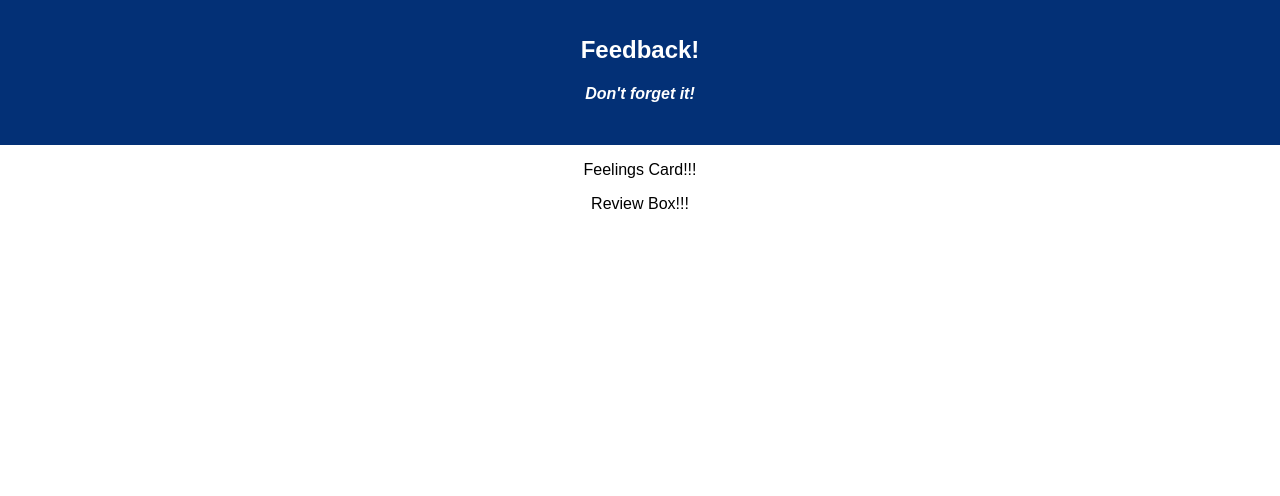
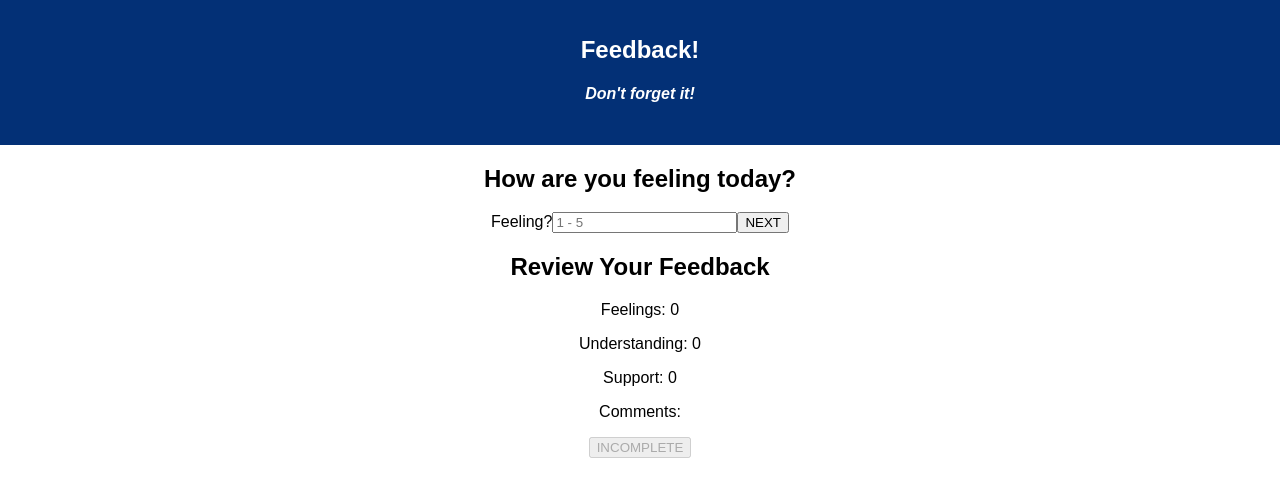
Before and after one commit to tomroselyn/redux-feedback-loop, a React (Create React App) app: page /support in a window 1280 px wide. Shown: the top 496 px of the page. Built offline with nearby package versions, Linux system fonts and the light colour scheme.

Commit message:
components updating store and displaying in review box

```diff
--- a/src/components/App/App.js
+++ b/src/components/App/App.js
@@ -1,7 +1,6 @@
 import React, { Component } from 'react';
 import {connect} from 'react-redux';
-import {HashRouter as Router, Route, Link} from 'react-router-dom';
-import axios from 'axios';
+import {HashRouter as Router, Route} from 'react-router-dom';
 import './App.css';
 
 //cards
--- a/src/components/CommentsCard/CommentsCard.jsx
+++ b/src/components/CommentsCard/CommentsCard.jsx
@@ -2,9 +2,23 @@ import React, { Component } from 'react';
 import { connect } from 'react-redux';
 
 class CommentsCard extends Component {
+
+    handleInput = (event) => {
+        this.props.dispatch({ type: 'SET_COMMENTS', payload: event.target.value })
+    }
+
+    handleNext = () => {
+        this.props.history.push('/');
+    }
+
     render() {
         return (
-            <p>Comments Card!!!</p>
+            <div>
+                <h2>Any comments you want to leave?</h2>
+                <label>Comments</label>
+                <input onChange={this.handleInput} type="text" placeholder="Comments" />
+                <button onClick={this.handleNext}>NEXT</button>
+            </div>
         )
     }
 }
--- a/src/components/FeelingsCard/FeelingsCard.jsx
+++ b/src/components/FeelingsCard/FeelingsCard.jsx
@@ -2,9 +2,23 @@ import React, {Component} from 'react';
 import {connect} from 'react-redux';
 
 class FeelingsCard extends Component {
+
+    handleInput = (event) => {
+        this.props.dispatch({type: 'SET_FEELINGS', payload: event.target.value})
+    }
+
+    handleNext = () => {
+        this.props.history.push('/understanding');
+    }
+
     render() {
         return (
-            <p>Feelings Card!!!</p>
+            <div>
+                <h2>How are you feeling today?</h2>
+                <label>Feeling?</label>
+                <input onChange={this.handleInput} type="number" placeholder="1 - 5" />
+                <button onClick={this.handleNext}>NEXT</button>
+            </div>
         )
     }
 }
--- a/src/components/Review/Review.jsx
+++ b/src/components/Review/Review.jsx
@@ -2,15 +2,44 @@ import React, { Component } from 'react';
 import { connect } from 'react-redux';
 
 class Review extends Component {
+
+    handleSubmit = () => {
+        console.log('form submitted, or did it???')
+    }
+
     render() {
+
+        let submitButton;
+
+        if (
+            this.props.feedback.feelings > 0
+            && this.props.feedback.feelings <= 5
+            && this.props.feedback.understanding > 0
+            && this.props.feedback.understanding <= 5
+            && this.props.feedback.support > 0
+            && this.props.feedback.support <= 5
+            && this.props.feedback.comments !== ''
+        ) {
+            submitButton = <button onClick={this.handleSubmit}>SUBMIT</button>
+        } else {
+            submitButton = <button disabled>INCOMPLETE</button>
+        }
+
         return (
-            <p>Review Box!!!</p>
+            <div>
+                <h2>Review Your Feedback</h2>
+                <p>Feelings: {this.props.feedback.feelings}</p>
+                <p>Understanding: {this.props.feedback.understanding}</p>
+                <p>Support: {this.props.feedback.support}</p>
+                <p>Comments: {this.props.feedback.comments}</p>
+                {submitButton}
+            </div>
         )
     }
 }
 
 const mapRedux = (reduxState) => {
-    return {reduxState}
+    return {feedback: reduxState.feedbackReducer}
 }
 
 export default connect(mapRedux)(Review);
--- a/src/components/SupportCard/SupportCard.jsx
+++ b/src/components/SupportCard/SupportCard.jsx
@@ -2,9 +2,23 @@ import React, { Component } from 'react';
 import { connect } from 'react-redux';
 
 class SupportCard extends Component {
+
+    handleInput = (event) => {
+        this.props.dispatch({ type: 'SET_SUPPORT', payload: event.target.value })
+    }
+
+    handleNext = () => {
+        this.props.history.push('/comments');
+    }
+
     render() {
         return (
-            <p>Support Card!!!</p>
+            <div>
+                <h2>How well are you being supported?</h2>
+                <label>Feeling?</label>
+                <input onChange={this.handleInput} type="number" placeholder="1 - 5" />
+                <button onClick={this.handleNext}>NEXT</button>
+            </div>
         )
     }
 }
--- a/src/components/UnderstandingCard/UnderstandingCard.jsx
+++ b/src/components/UnderstandingCard/UnderstandingCard.jsx
@@ -2,9 +2,23 @@ import React, { Component } from 'react';
 import { connect } from 'react-redux';
 
 class UnderstandingCard extends Component {
+
+    handleInput = (event) => {
+        this.props.dispatch({ type: 'SET_UNDERSTANDING', payload: event.target.value })
+    }
+
+    handleNext = () => {
+        this.props.history.push('/support');
+    }
+
     render() {
         return (
-            <p>Understanding Card!!!</p>
+            <div>
+                <h2>How well are you understanding the content?</h2>
+                <label>Understanding?</label>
+                <input onChange={this.handleInput} type="number" placeholder="1 - 5" />
+                <button onClick={this.handleNext}>NEXT</button>
+            </div>
         )
     }
 }
--- a/src/index.js
+++ b/src/index.js
@@ -8,16 +8,35 @@ import {createStore, combineReducers, applyMiddleware} from 'redux';
 import {Provider} from 'react-redux';
 import logger from 'redux-logger';
 
-const feedbackReducer = (state = {}, action) => {
+let initialFeedbackState = {
+    feelings: 0,
+    understanding: 0,
+    support: 0,
+    comments: ''
+}
+
+const feedbackReducer = (state = initialFeedbackState, action) => {
     switch(action.type) {
         case 'SET_FEELINGS':
-            return state;
+            return {
+                ...state,
+                feelings: action.payload
+            }
         case 'SET_UNDERSTANDING':
-            return state;
+            return {
+                ...state,
+                understanding: action.payload
+            }
         case 'SET_SUPPORT':
-            return state;
+            return {
+                ...state,
+                support: action.payload
+            }
         case 'SET_COMMENTS':
-            return state;
+            return {
+                ...state,
+                comments: action.payload
+            }
         default:
             return state;
     }
```
